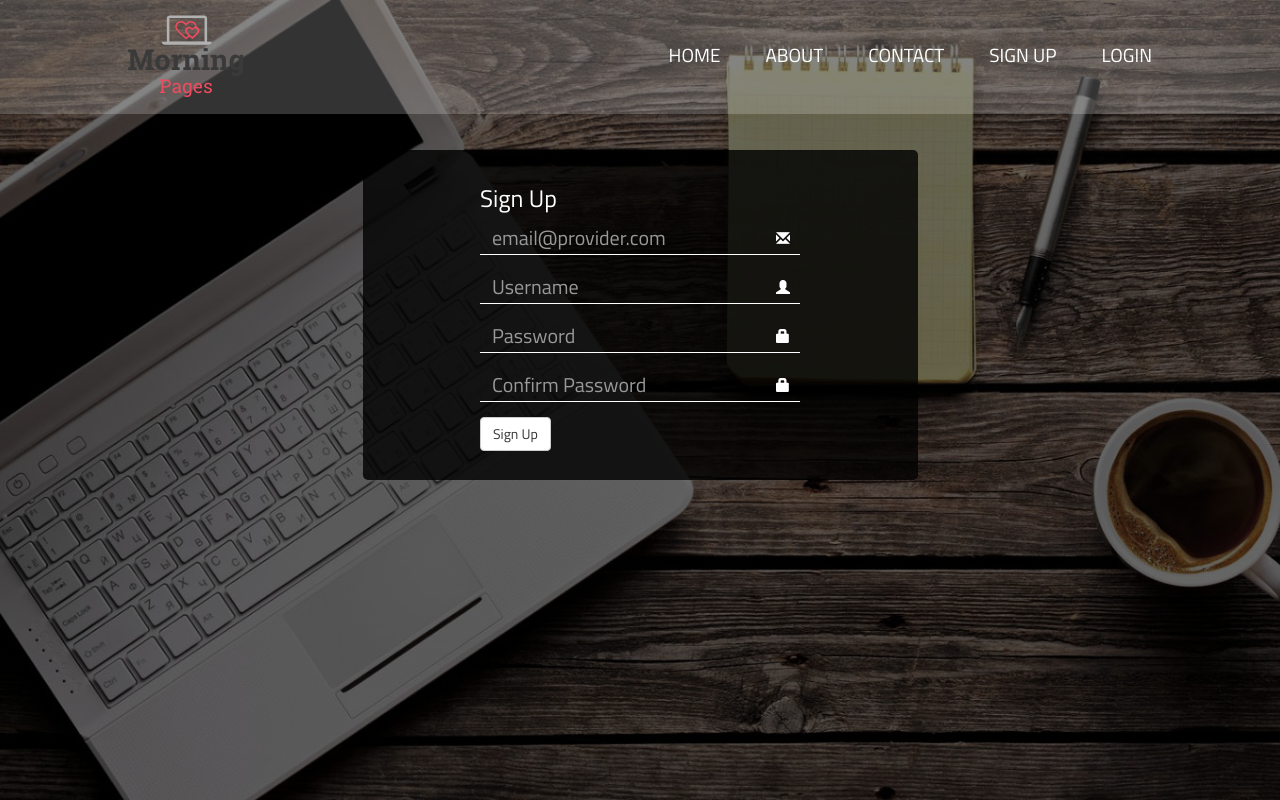
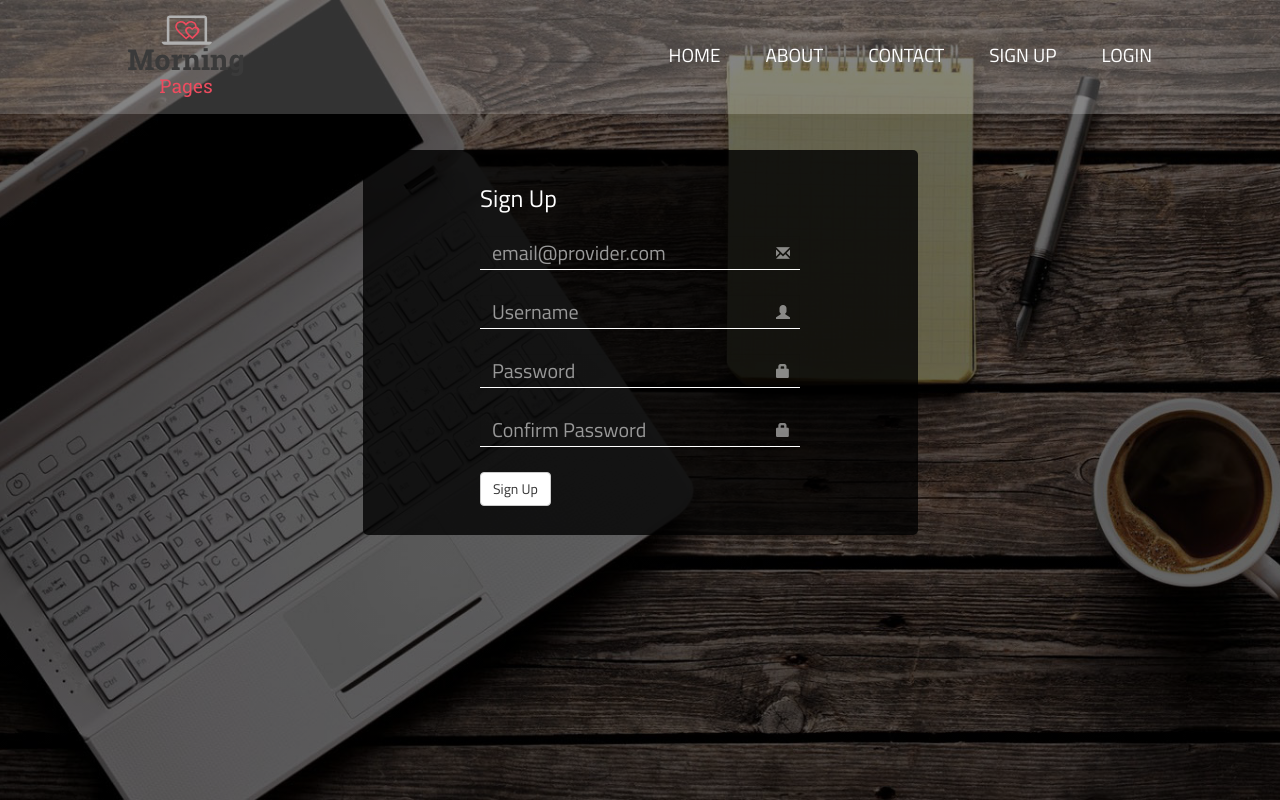
Before and after one commit to SiGm4/free-page-writing, a PHP site: page /signup.php in a window 1280 px wide. Run offline with PHP 8.4, Linux system fonts and the light colour scheme; some libraries are stand-ins or nearby versions.

Commit message:
glyphicon opacity to 0.5

```diff
--- a/signup.css
+++ b/signup.css
@@ -14,12 +14,16 @@
     background-color: rgba(0,0,0,0);
     font-size: 20px;
     color: white;
+    margin: 25px 0;
 }
 
 #signup-form label{
     font-size: 21px;
 }
 
+#signup-form i{
+    opacity:0.5;
+}
 
 .narrow{
     margin: auto;
```
Also changed, not shown: signup.php (line endings or trailing spaces).
